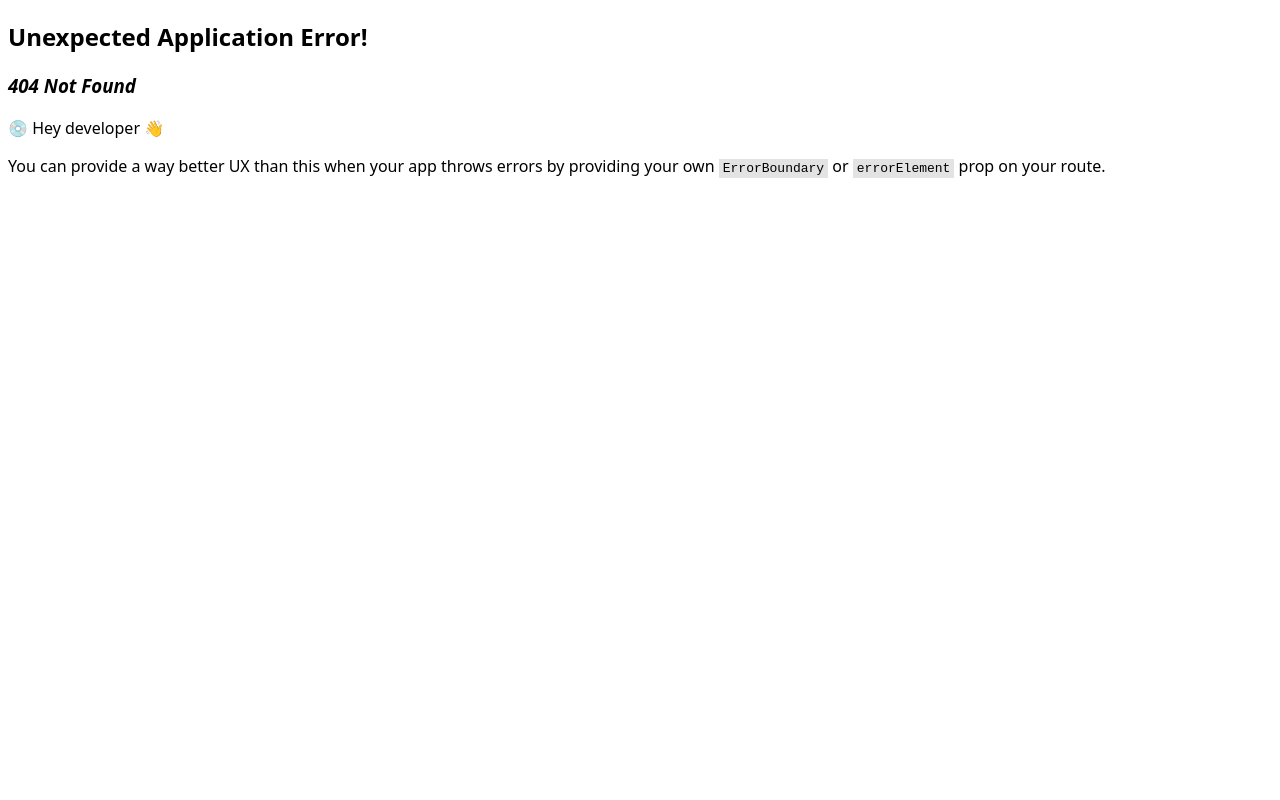
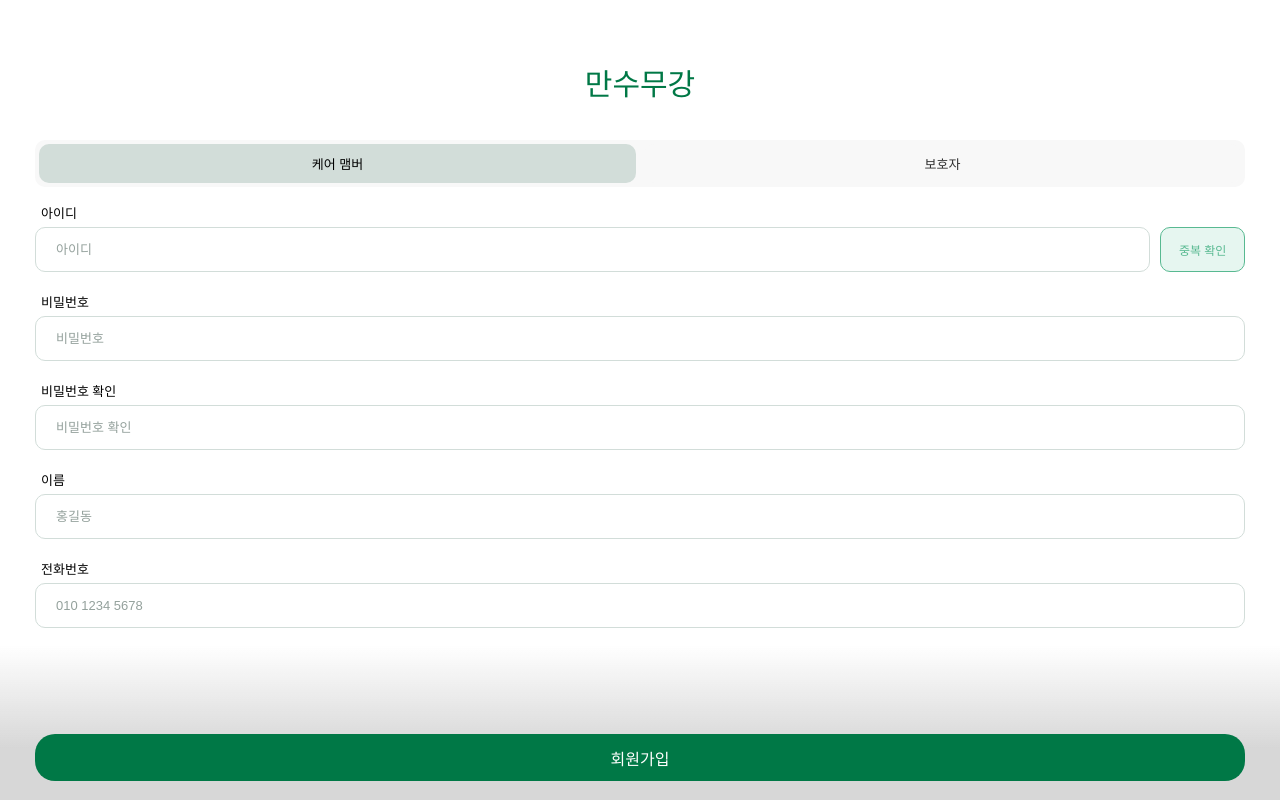
Before and after one commit to Team-MansuMugang/mansumugang-fontend, a React (Vite) app: page /sign-up in a window 1280 px wide. Before the commit this address had no page. Built offline with nearby package versions, Linux system fonts and the light colour scheme.

Commit message:
sign-up 페이지 틀 구현

```diff
--- a/src/components/InputContainer.css
+++ /dev/null
@@ -1,42 +0,0 @@
-.input-container {
-  margin-bottom: 20px;
-}
-.input-container-children {
-  display: flex;
-}
-.input-container-children * {
-  margin: 0px 5px;
-}
-.input-container-children :first-child {
-  margin-left: 0px;
-}
-.input-container-children :last-child {
-  margin-right: 0px;
-}
-.input-container-descriptions {
-  display: flex;
-}
-.input-container p {
-  font-size: var(--text-size-body-small);
-  color: var(--color--neutral-0);
-  margin: 10px 0px;
-  padding-left: 6px;
-}
-.input-container .description {
-  font-weight: bold;
-}
-.input-container-success .status-description {
-  color: var(--color-semantic-success);
-}
-.input-container-warning .status-description {
-  color: var(--color-semantic-warning);
-}
-.input-container-error .status-description {
-  color: var(--color-semantic-error);
-}
-.input-container-important .status-description {
-  color: var(--color-semantic-important);
-}
-.input-container-info .status-description {
-  color: var(--color-semantic-info);
-}
--- /dev/null
+++ b/src/components/InputWrapper.css
@@ -0,0 +1,39 @@
+.input-wrapper-children {
+  display: flex;
+}
+.input-wrapper-children * {
+  margin: 0px 5px;
+}
+.input-wrapper-children :first-child {
+  margin-left: 0px;
+}
+.input-wrapper-children :last-child {
+  margin-right: 0px;
+}
+.input-wrapper-descriptions {
+  display: flex;
+}
+.input-wrapper p {
+  font-size: var(--text-size-body-small);
+  color: var(--color--neutral-0);
+  margin: 0px 0px 5px 0px;
+  padding-left: 6px;
+}
+.input-wrapper .description {
+  font-weight: bold;
+}
+.input-wrapper-success .status-description {
+  color: var(--color-semantic-success);
+}
+.input-wrapper-warning .status-description {
+  color: var(--color-semantic-warning);
+}
+.input-wrapper-error .status-description {
+  color: var(--color-semantic-error);
+}
+.input-wrapper-important .status-description {
+  color: var(--color-semantic-important);
+}
+.input-wrapper-info .status-description {
+  color: var(--color-semantic-info);
+}
--- a/src/components/InputContainer.jsx
+++ b/src/components/InputWrapper.jsx
@@ -1,28 +1,28 @@
-import './InputContainer.css';
+import './InputWrapper.css';
 import '../index.css';
 import PropTypes from 'prop-types';
 
-const InputContainer = ({
+const InputWrapper = ({
   children,
   description = 'description',
   status = 'default',
   statusDescription = '',
 }) => {
   return (
-    <div className={`input-container input-container-${status}`}>
-      <div className="input-container-descriptions">
+    <div className={`input-wrapper input-wrapper-${status}`}>
+      <div className="input-wrapper-descriptions">
         <p className="description">{description}</p>
         <p className="status-description">{statusDescription}</p>
       </div>
-      <div className="input-container-children">{children}</div>
+      <div className="input-wrapper-children">{children}</div>
     </div>
   );
 };
 
-InputContainer.propTypes = {
+InputWrapper.propTypes = {
   description: PropTypes.string,
   status: PropTypes.oneOf(['default', 'success', 'warning', 'error', 'important', 'info']),
   statusDescription: PropTypes.string,
 };
 
-export default InputContainer;
+export default InputWrapper;
--- a/src/components/ToggleSwitch.css
+++ b/src/components/ToggleSwitch.css
@@ -3,20 +3,22 @@
   display: flex;
   justify-content: space-between;
   gap: 8px;
-  width: 100%;
   height: 47px;
   padding: 4px;
   border-radius: var(--round-size-medium);
+  box-sizing: border-box;
 }
 .toggle-switch button {
   flex: 1;
   border: none;
   border-radius: var(--round-size-medium);
   font-size: var(--text-size-body-small);
+  background-color: var(--color-neutral-95);
+  color: var(--color-neutral-15);
+  cursor: pointer;
+}
+.toggle-switch button:disabled {
   background-color: var(--color-neutral-90);
   color: var(--color-neutral-0);
+  cursor: default;
 }
-.toggle-switch button:disabled {
-  background-color: var(--color-neutral-95);
-  color: var(--color-neutral-15);
-}
--- a/src/components/ToggleSwitch.jsx
+++ b/src/components/ToggleSwitch.jsx
@@ -1,10 +1,12 @@
 import './ToggleSwitch.css';
 import '../index.css';
 
-const ToggleSwitch = ({ labels = ['A', 'B'], active = 0 }) => {
+const ToggleSwitch = ({ labels = ['A', 'B'], active = 0, onClicks }) => {
   const buttons = labels.map((label, index) => {
+    const handleClick = onClicks?.[index] ?? (() => {});
+
     return (
-      <button key={label} disabled={active !== index}>
+      <button key={label} disabled={active === index} onClick={handleClick}>
         {label}
       </button>
     );
--- a/src/index.css
+++ b/src/index.css
@@ -46,3 +46,7 @@
   --round-size-medium: 10px;
   --round-size-large: 20px;
 }
+
+body {
+  margin: 0px;
+}
--- /dev/null
+++ b/src/pages/sign-up/GuardianSignUpPage.jsx
@@ -0,0 +1,54 @@
+import Input from '../../components/Input';
+import CheckButton from '../../components/CheckButton';
+import InputWrapper from '../../components/InputWrapper';
+import BigButton from '../../components/BigButton';
+
+const GuardianSignUpPage = () => {
+  return (
+    <>
+      <div className="input-container">
+        <InputWrapper description="아이디">
+          <Input placeholder="아이디" />
+          <CheckButton>중복 확인</CheckButton>
+        </InputWrapper>
+
+        <InputWrapper description="비밀번호">
+          <Input placeholder="비밀번호" />
+        </InputWrapper>
+
+        <InputWrapper description="비밀번호 확인">
+          <Input placeholder="비밀번호 확인" />
+        </InputWrapper>
+
+        <InputWrapper description="이름">
+          <Input placeholder="홍길동" />
+        </InputWrapper>
+
+        <InputWrapper description="닉네임 (커뮤니티)">
+          <Input placeholder="닉네임" />
+          <CheckButton>중복 확인</CheckButton>
+        </InputWrapper>
+
+        <InputWrapper description="생년월일">
+          <Input placeholder="2000" />
+          <Input placeholder="4" />
+          <Input placeholder="27" />
+        </InputWrapper>
+
+        <InputWrapper description="전화번호">
+          <Input placeholder="010 1234 5678" />
+        </InputWrapper>
+
+        <InputWrapper description="이메일">
+          <Input placeholder="example@gmail.com" />
+        </InputWrapper>
+      </div>
+
+      <div className="big-button-wrap">
+        <BigButton>회원가입</BigButton>
+      </div>
+    </>
+  );
+};
+
+export default GuardianSignUpPage;
--- /dev/null
+++ b/src/pages/sign-up/PatientSignUpPage.jsx
@@ -0,0 +1,39 @@
+import Input from '../../components/Input';
+import CheckButton from '../../components/CheckButton';
+import InputWrapper from '../../components/InputWrapper';
+import BigButton from '../../components/BigButton';
+
+const PatientSignUpPage = () => {
+  return (
+    <>
+      <div className="input-container">
+        <InputWrapper description="아이디">
+          <Input placeholder="아이디" />
+          <CheckButton>중복 확인</CheckButton>
+        </InputWrapper>
+
+        <InputWrapper description="비밀번호">
+          <Input placeholder="비밀번호" />
+        </InputWrapper>
+
+        <InputWrapper description="비밀번호 확인">
+          <Input placeholder="비밀번호 확인" />
+        </InputWrapper>
+
+        <InputWrapper description="이름">
+          <Input placeholder="홍길동" />
+        </InputWrapper>
+
+        <InputWrapper description="전화번호">
+          <Input placeholder="010 1234 5678" />
+        </InputWrapper>
+      </div>
+
+      <div className="big-button-wrap">
+        <BigButton>회원가입</BigButton>
+      </div>
+    </>
+  );
+};
+
+export default PatientSignUpPage;
--- /dev/null
+++ b/src/pages/sign-up/SignUp.css
@@ -0,0 +1,41 @@
+body {
+  padding: 0 35px;
+}
+
+.sign-up {
+  display: flex;
+  flex-direction: column;
+}
+
+.sign-up h1 {
+  font-size: var(--text-size-heading-large);
+  color: var(--color-primary);
+  text-align: center;
+  margin-top: 60px;
+  margin-bottom: 36px;
+}
+
+.sign-up .input-container {
+  margin-top: 16px;
+  margin-bottom: 160px;
+  display: flex;
+  flex-direction: column;
+  gap: 20px;
+}
+
+.sign-up .big-button {
+  position: fixed;
+  bottom: 19px;
+  left: 35px;
+  width: calc(100vw - 70px);
+}
+
+.big-button-wrap {
+  background: linear-gradient(180deg, rgba(255, 255, 255, 0) 0%, #d7d7d7 66.5%);
+  position: fixed;
+  width: 100vw;
+  height: 155px;
+  left: 0px;
+  bottom: 0px;
+  pointer-events: none;
+}
--- /dev/null
+++ b/src/pages/sign-up/SignUpHeader.jsx
@@ -0,0 +1,27 @@
+import { Outlet, useNavigate, useLocation } from 'react-router-dom';
+import './SignUp.css';
+import ToggleSwitch from '../../components/ToggleSwitch';
+
+const SignUpHeader = () => {
+  const navigate = useNavigate();
+  const location = useLocation();
+
+  const activeIndex = location.pathname.includes('/guardian') ? 1 : 0;
+
+  const handlePatientClick = () => navigate('/sign-up/patient');
+  const handleGuardianClick = () => navigate('/sign-up/guardian');
+
+  return (
+    <div className="sign-up">
+      <h1>만수무강</h1>
+      <ToggleSwitch
+        labels={['케어 맴버', '보호자']}
+        active={activeIndex}
+        onClicks={[handlePatientClick, handleGuardianClick]}
+      />
+      <Outlet />
+    </div>
+  );
+};
+
+export default SignUpHeader;
--- a/src/pages/test-page/TestPage.jsx
+++ b/src/pages/test-page/TestPage.jsx
@@ -1,8 +1,8 @@
-// import { BigButton, CheckButton, Input, InputContainer } from '../../components/components';
+// import { BigButton, CheckButton, Input, InputWrapper } from '../../components/components';
 import BigButton from '../../components/BigButton';
 import CheckButton from '../../components/CheckButton';
 import Input from '../../components/Input';
-import InputContainer from '../../components/InputContainer';
+import InputWrapper from '../../components/InputWrapper';
 import SubLink from '../../components/SubLink';
 import ToggleSwitch from '../../components/ToggleSwitch';
 
@@ -10,22 +10,22 @@ const TestPage = () => {
   return (
     <body>
       <h1>Test Page</h1>
-      <InputContainer
+      <InputWrapper
         description="아이디"
         status="warning"
         statusDescription="! 중복된 아이디 입니다."
       >
         <Input placeholder="아이디" status="warning" />
         <CheckButton>중복 확인</CheckButton>
-      </InputContainer>
-      <InputContainer description="비밀번호">
+      </InputWrapper>
+      <InputWrapper description="비밀번호">
         <Input placeholder="비밀번호" type="password" />
-      </InputContainer>
-      <InputContainer description="생년월일">
+      </InputWrapper>
+      <InputWrapper description="생년월일">
         <Input placeholder="2000" />
         <Input placeholder="4" />
         <Input placeholder="27" />
-      </InputContainer>
+      </InputWrapper>
       <BigButton disabled={false}>회원가입</BigButton>
       <SubLink to="/">회원가입</SubLink>
       <ToggleSwitch labels={['보호자', '케어 맴버']} active={0} />
```
Also changed, not shown: src/App.jsx (+20 -0 lines), 1 other file (tests, documents, lock files or other folders).
